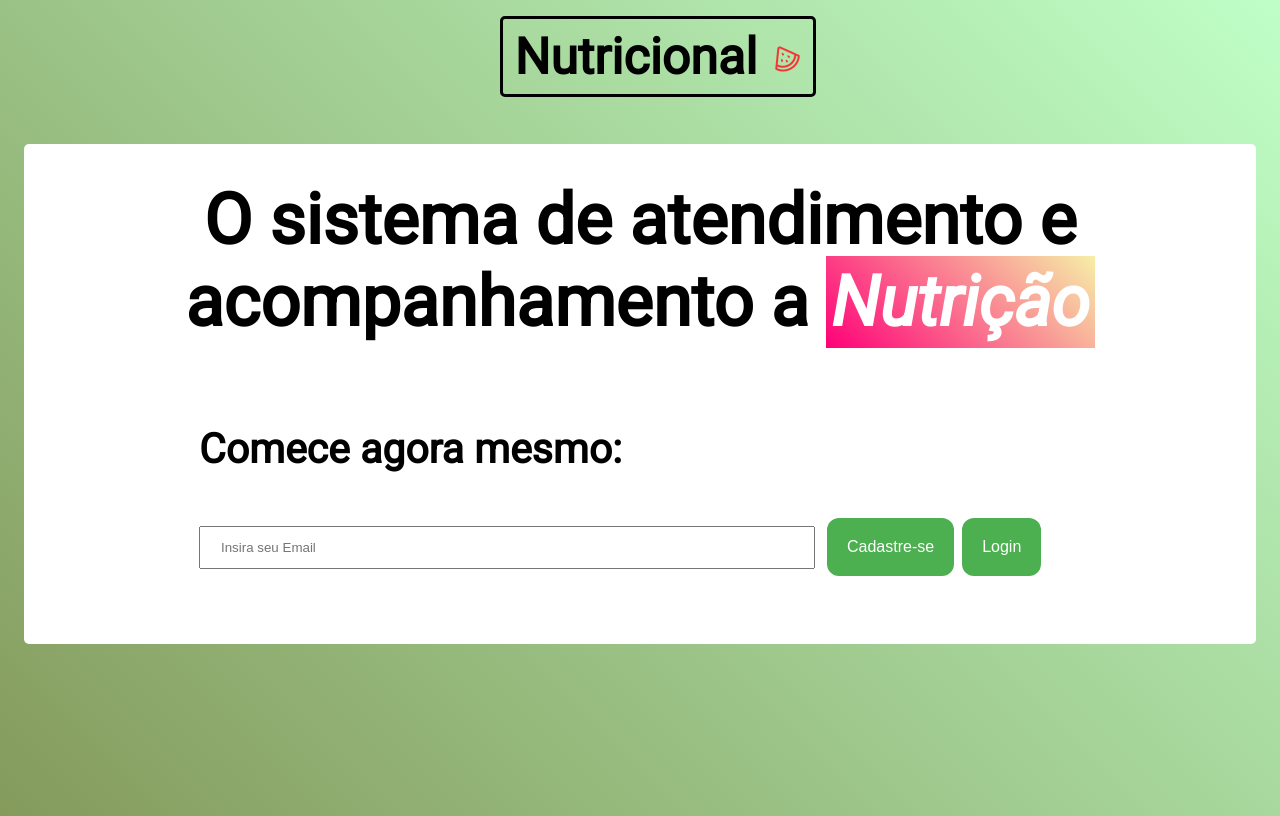
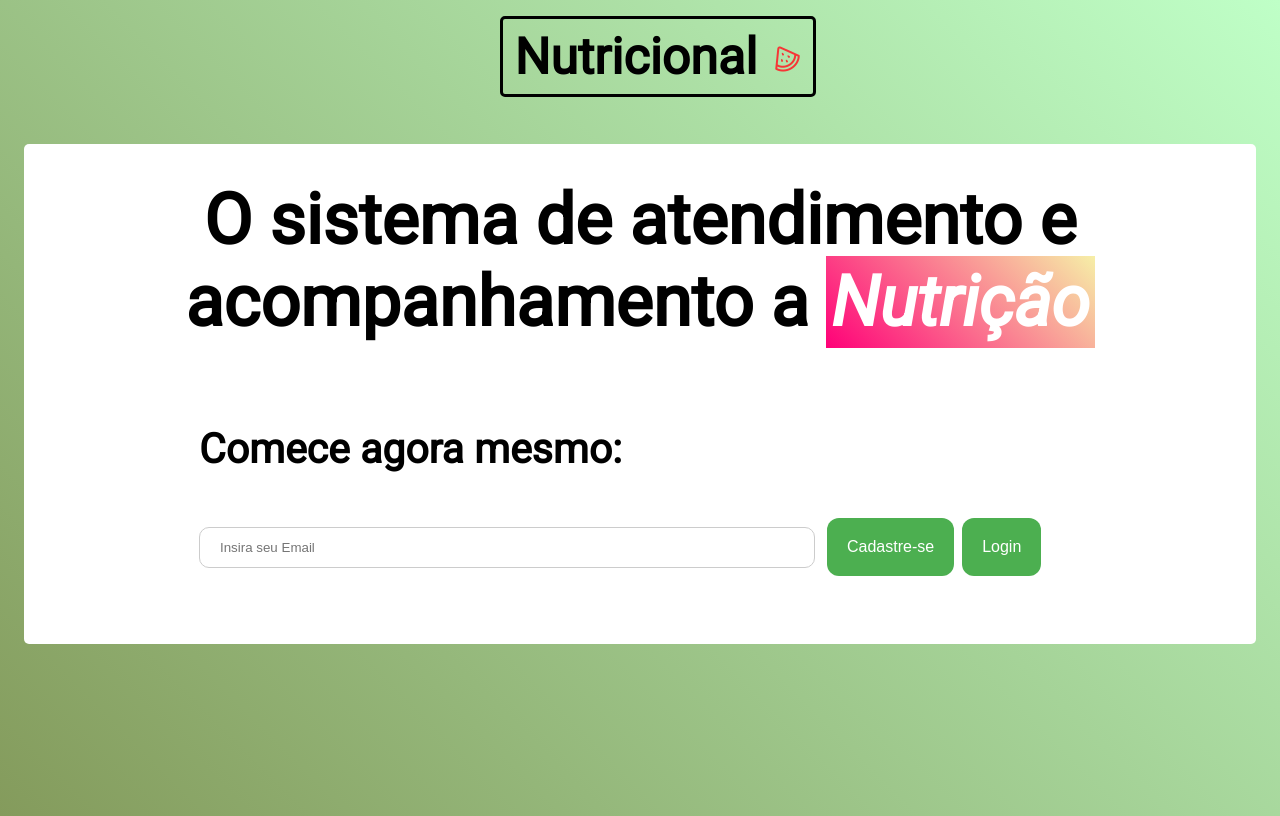
Before and after one commit to vicenzoo/Nutricional, a React (Create React App) app: page / in a window 1280 px wide. Built offline with nearby package versions, Linux system fonts and the light colour scheme.

Commit message:
layout pequenas modificações

```diff
--- a/src/Pages/InicialPage/about.module.scss
+++ b/src/Pages/InicialPage/about.module.scss
@@ -46,4 +46,9 @@
         padding: 5px;
     }
 
+    input {
+        border:solid 1px #ccc;
+        border-radius: 10px;
+    }
+
 }
```
